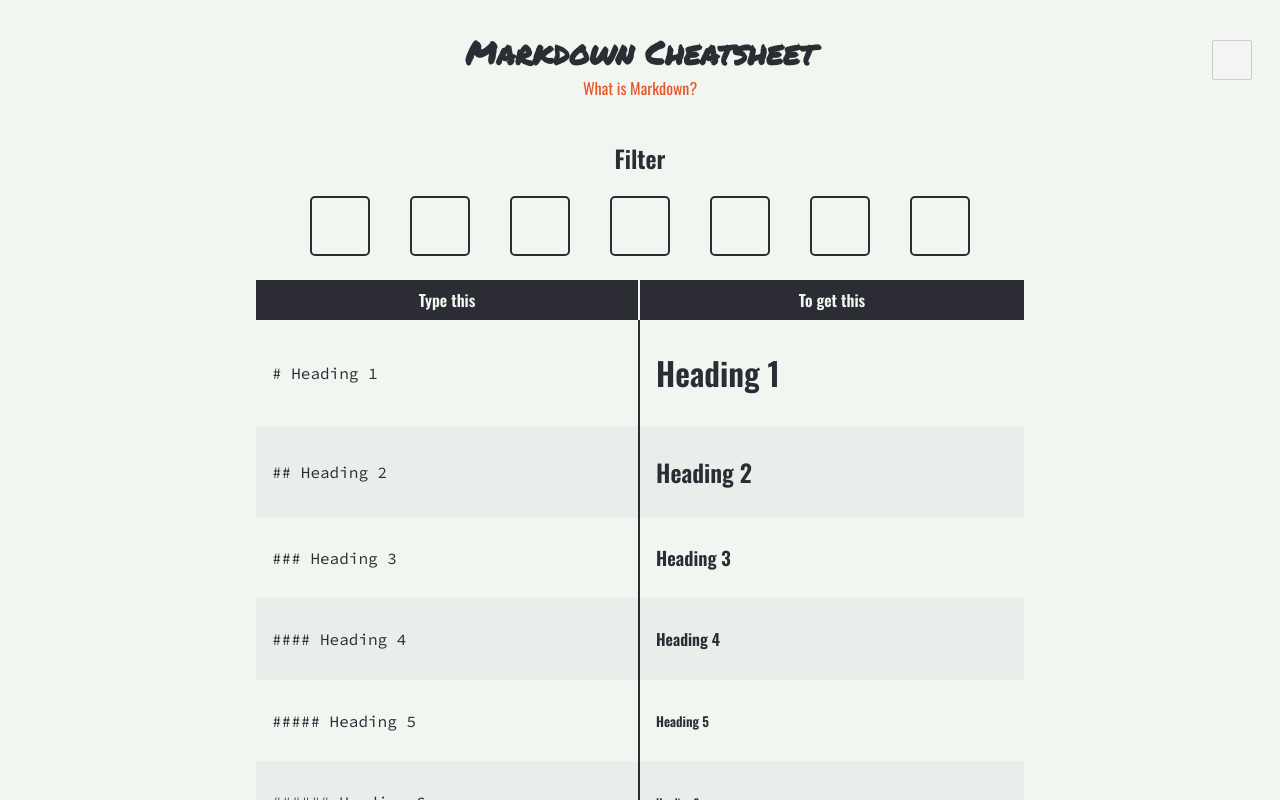
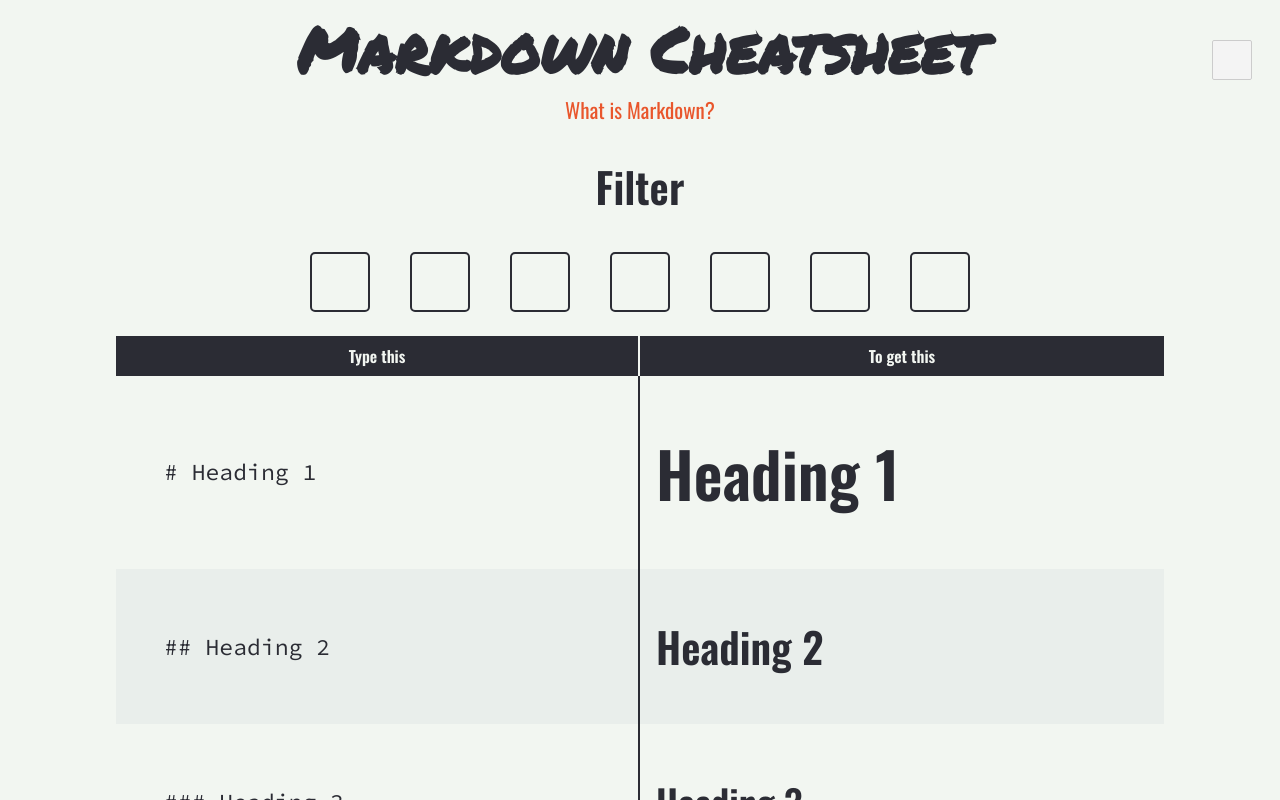
Before and after one commit to fershad/markdown-cheatsheet, a Svelte app: page / in a window 1280 px wide. Built offline with nearby package versions, Linux system fonts and the light colour scheme.

Commit message:
add fluidtype

```diff
--- /dev/null
+++ b/public/fluidtype.css
@@ -0,0 +1,99 @@
+:root {
+    --fontSize: calc(12px + 0.698vw); /* The character count on */
+    --lineHeight: calc(var(--fontSize) * 1.4);
+    --letterSpacing: calc(var(--fontSize) * 0.0015);
+    --fontWeight: 300;
+  }
+
+  body {
+    font-family: 'Oswald', sans-serif;
+  }
+
+
+  p, li, b, i, strong, a, mark {
+    font-size: var(--fontSize);
+    line-height: var(--lineHeight);
+    letter-spacing: var(--letterSpacing);
+    font-feature-settings: normal;
+  }
+
+  p, li , mark, a, blockquote {
+      font-weight: calc(var(--fontWeight)* 1.33);
+  }
+
+  code {
+    font-size: calc(var(--fontSize) * 1.1);
+    line-height: var(--lineHeight);
+    letter-spacing: var(--letterSpacing);
+    font-weight: calc(var(--fontWeight)* 1.33);
+  }
+
+  mark {
+    padding: 0.05vw 0.4vw;
+    border-radius: 2px;
+    font-size: calc(var(--fontSize) * 1.1);
+    letter-spacing: var(--letterSpacing);
+    font-weight: calc(var(--fontWeight)* 1.33);
+    word-break: break-word;
+  }
+
+  blockquote {
+    font-size: calc(var(--fontSize) * 1.1);
+    letter-spacing: var(--letterSpacing);
+    border-left: 4px solid var(--alternate-accent-color);
+    border-radius: 2px;
+    padding: 2.5vw;
+    margin: 2%;
+  }
+
+  pre {
+      display: block;
+      /* margin: 0 0 1.5625em; */
+      border-radius: 4px;
+      overflow: auto;
+      padding: 2.5vw;
+      tab-size: 4;
+      -moz-tab-size: 4;
+      -o-tab-size: 4;
+      white-space: pre-wrap;
+      word-break: break-all;
+      font-size: calc(var(--fontSize) * 1.1);
+      letter-spacing: var(--letterSpacing);
+      font-family: 'Source Code Pro', monospace;
+  }
+
+  h1{
+    font-size: calc(var(--fontSize) * 3);
+    letter-spacing: var(--letterSpacing);
+    font-weight: calc(var(--fontWeight)* 2.66);
+  }
+
+  h2 {
+    font-size: calc(var(--fontSize) * 2);
+    letter-spacing: var(--letterSpacing);
+    font-weight: calc(var(--fontWeight)* 2.33);
+  }
+
+  h3 {
+    font-size: calc(var(--fontSize) * 1.750);
+    letter-spacing: var(--letterSpacing);
+    font-weight: calc(var(--fontWeight)* 2);
+  }
+
+  h4 {
+    font-size: calc(var(--fontSize) * 1.5);
+    letter-spacing: var(--letterSpacing);
+    font-weight: calc(var(--fontWeight)* 1.667);
+  }
+
+  h5 {
+    font-size: calc(var(--fontSize) * 1.25);
+    letter-spacing: var(--letterSpacing);
+    font-weight: calc(var(--fontWeight)* 1.5);
+  }
+
+  h6{
+    font-size: calc(var(--fontSize) * 1);
+    letter-spacing: var(--letterSpacing);
+    font-weight: calc(var(--fontWeight)* 1);
+  }
--- a/public/global.css
+++ b/public/global.css
@@ -37,8 +37,6 @@ body {
 	margin: 0;
 	padding: 8px;
 	box-sizing: border-box;
-	font-family: 'Oswald', sans-serif;
-	font-display: swap;
 }
 
 .dark {
--- a/public/index.html
+++ b/public/index.html
@@ -18,4 +18,5 @@
 
 <link href="https://css.gg/c?=|code|display-grid|format-heading|format-text|layout-list|link|moon|sun|image" rel="stylesheet">
 <link href="https://fonts.googleapis.com/css2?family=Oswald:wght@400;600&family=Permanent+Marker&family=Source+Code+Pro&display=swap" rel="stylesheet">
+<link rel='stylesheet' href='/fluidtype.css'>
 </html>
--- a/rollup.config.js
+++ b/rollup.config.js
@@ -30,6 +30,7 @@ export default {
 					}),
 					],
 				}),
+				globalStyle()
 		],
 			// we'll extract any component CSS out into
 			// a separate file - better for performance
--- a/src/components/Table.svelte
+++ b/src/components/Table.svelte
@@ -19,7 +19,7 @@
   width: 100%;
   margin: 0 auto;
   padding: 1.5em 1em;
-  max-width: 800px;
+  max-width: 1080px;
 }
 
 .table > .row {
```
